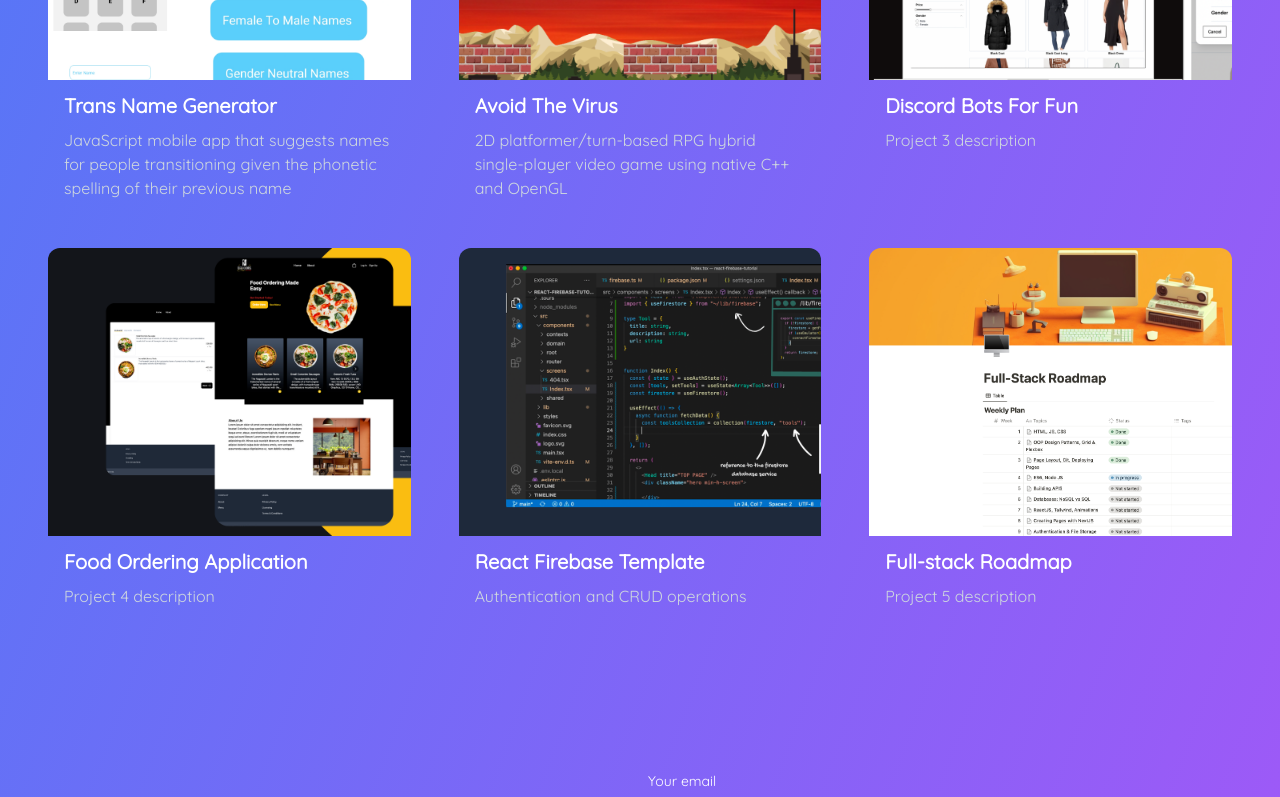
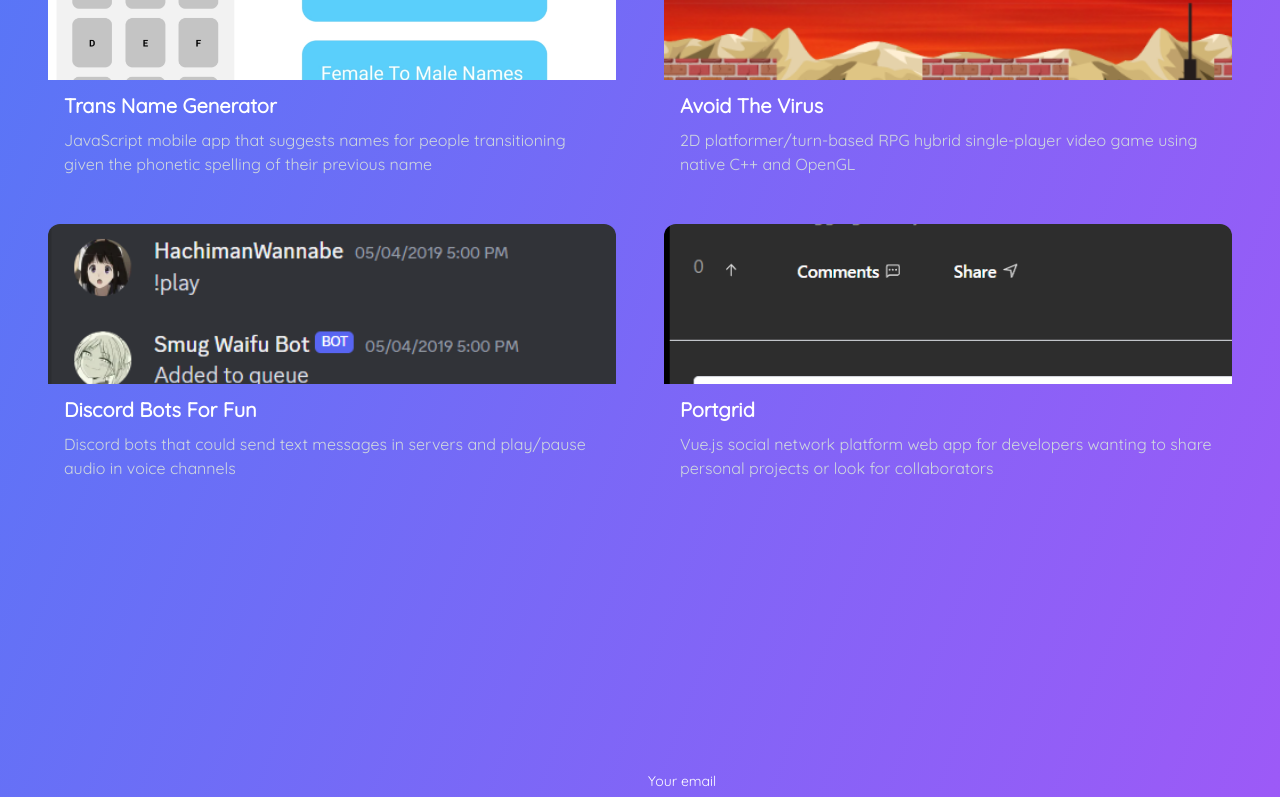
Before and after one commit to chrisluey/personal-website-2024, a Next.js app: page / in a window 1280 px wide. Shown: the part 1920-2717 px from the top of the page. Built offline with nearby package versions, Linux system fonts and the light colour scheme.

Commit message:
projects attempt to stylize better

```diff
--- a/src/app/components/AboutSection.jsx
+++ b/src/app/components/AboutSection.jsx
@@ -8,7 +8,7 @@
     title: "Languages",
     id: "languages",
     content: (
-      <ul className="list-disc pl-2">
+      <ul className="list-disc pl-2 grid grid-cols-3">
         <li>Java</li>
         <li>JavaScript</li>
         <li>Python</li>
@@ -27,7 +27,7 @@
     title: "Frameworks",
     id: "frameworks",
     content: (
-      <ul className="list-disc pl-2">
+      <ul className="list-disc pl-2 grid grid-cols-2">
         <li>React.js</li>
         <li>Node.js</li>
         <li>JUnit</li>
@@ -42,7 +42,7 @@
     title: "Developer Tools",
     id: "developer_tools",
     content: (
-      <ul className="list-disc pl-2">
+      <ul className="list-disc pl-2 grid grid-cols-2">
         <li>Git</li>
         <li>Google Cloud Platform</li>
         <li>VS Code</li>
@@ -95,7 +95,7 @@
   };
 
   return (
-    <section className="text-white flex items-center justify-center h-screen" id="about">
+    <section className="text-white flex items-center justify-center h-screen lg:py-16" id="about">
       <div className="md:grid md:grid-cols-2 gap-8 items-center py-8 px-4 xl:gap-16 sm:py-16 xl:px-16">
         <Image class="rounded-md" src="/images/stock-software-dev.png" width={500} height={500} />
         <div className="mt-4 md:mt-0 text-left flex flex-col h-full">
--- a/src/app/components/ProjectCard.jsx
+++ b/src/app/components/ProjectCard.jsx
@@ -6,8 +6,8 @@
   return (
     <div>
       <div
-        className="h-52 md:h-72 rounded-t-xl relative group"
-        style={{ background: `url(${imgUrl})`, backgroundSize: "cover" }}
+        className="h-[10rem] md:h-[10rem] rounded-t-xl relative group"
+        style={{ background: `url(${imgUrl})`, backgroundSize: "cover", backgroundPosition: "center", backgroundRepeat: "no-repeat" }}
       >
         <div className="overlay items-center justify-center absolute top-0 left-0 w-full h-full bg-[#181818] bg-opacity-0 hidden group-hover:flex group-hover:bg-opacity-80 transition-all duration-500 ">
           <Link
--- a/src/app/components/ProjectsSection.jsx
+++ b/src/app/components/ProjectsSection.jsx
@@ -26,39 +26,39 @@
   {
     id: 3,
     title: "Discord Bots For Fun",
-    description: "Project 3 description",
+    description: "Discord bots that could send text messages in servers and play/pause audio in voice channels",
     image: "/images/projects/3.png",
     tag: ["All", "Web"],
-    gitUrl: "/",
+    gitUrl: "https://github.com/chrisluey/discord-bots-for-fun",
     previewUrl: "/",
   },
   {
     id: 4,
-    title: "Food Ordering Application",
-    description: "Project 4 description",
+    title: "Portgrid",
+    description: "Vue.js social network platform web app for developers wanting to share personal projects or look for collaborators",
     image: "/images/projects/4.png",
-    tag: ["All", "Mobile"],
-    gitUrl: "/",
+    tag: ["All", "Web"],
+    gitUrl: "https://github.com/chrisluey/portgrid",
     previewUrl: "/",
   },
-  {
-    id: 5,
-    title: "React Firebase Template",
-    description: "Authentication and CRUD operations",
-    image: "/images/projects/5.png",
-    tag: ["All", "Web"],
-    gitUrl: "/",
-    previewUrl: "/",
-  },
-  {
-    id: 6,
-    title: "Full-stack Roadmap",
-    description: "Project 5 description",
-    image: "/images/projects/6.png",
-    tag: ["All", "Web"],
-    gitUrl: "/",
-    previewUrl: "/",
-  },
+  // {
+  //   id: 5,
+  //   title: "React Firebase Template",
+  //   description: "Authentication and CRUD operations",
+  //   image: "/images/projects/5.png",
+  //   tag: ["All", "Web"],
+  //   gitUrl: "/",
+  //   previewUrl: "/",
+  // },
+  // {
+  //   id: 6,
+  //   title: "Full-stack Roadmap",
+  //   description: "Project 5 description",
+  //   image: "/images/projects/6.png",
+  //   tag: ["All", "Web"],
+  //   gitUrl: "/",
+  //   previewUrl: "/",
+  // },
 ];
 
 const ProjectsSection = () => {
@@ -80,7 +80,7 @@
   };
 
   return (
-    <section id="projects" className="flex flex-col items-center justify-center h-screen">
+    <section id="projects" className="flex flex-col items-center justify-center h-screen lg:py-16">
       <h2 className="text-center text-4xl font-bold text-white mt-4 mb-8 md:mb-12">
         My Projects
       </h2>
@@ -101,7 +101,7 @@
           isSelected={tag === "Mobile"}
         />
       </div>
-      <ul ref={ref} className="grid md:grid-cols-3 gap-8 md:gap-12">
+      <ul ref={ref} className="grid md:grid-cols-2 gap-8 md:gap-12 justify-center">
         {filteredProjects.map((project, index) => (
           <motion.li
             key={index}
```
Also changed, not shown: public/images/projects/3.png, public/images/projects/4.png.
